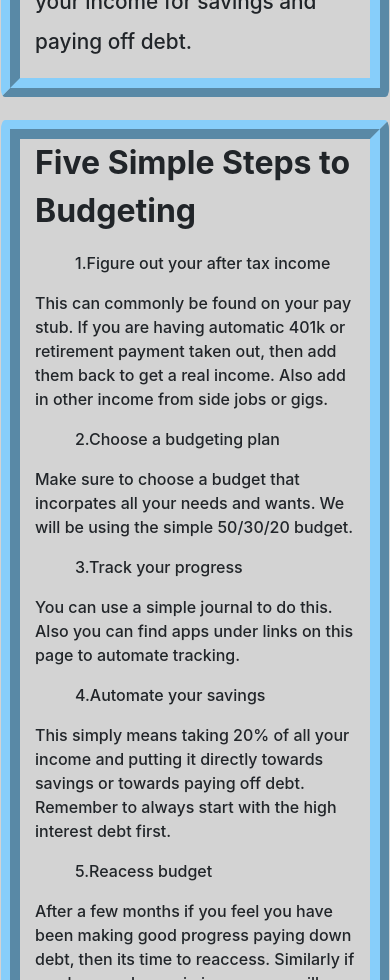
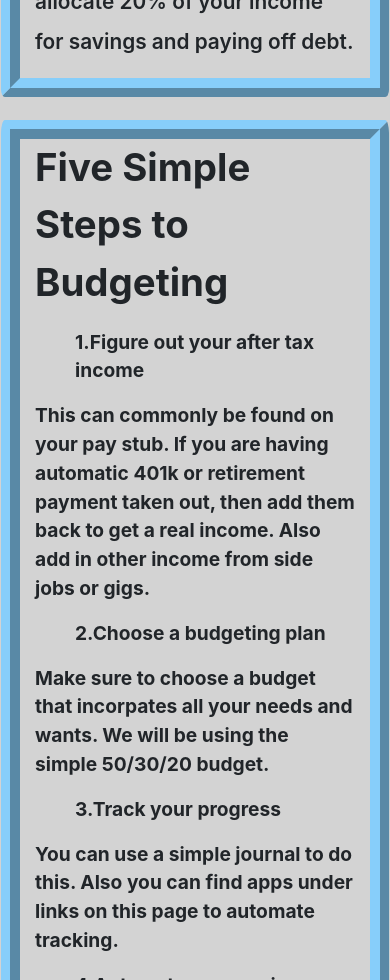
Before and after one commit to Evan-Hagerty/Budgeting-for-Beginners, a plain HTML site: page index.html in a window 390 px wide. Shown: the part 1020-2000 px from the top of the page. Drawn offline with nearby package versions, Linux system fonts and the light colour scheme.

```diff
--- a/budgeting.js
+++ b/budgeting.js
@@ -1,4 +1,4 @@
-console.log("hi");
+
 
 function calculateIncome(){
     var monthlyIncome = parseInt(document.budgeting.income.value);
--- a/css/style.css
+++ b/css/style.css
@@ -67,7 +67,10 @@ h1{
 
 #intro, #steps {
     margin-bottom: 1.4rem;
-    font-weight: 500;
+}
+
+#steps {
+    font-size: 1.2rem;
 }
 
 .link, .calc, .simple, .budget {
```
